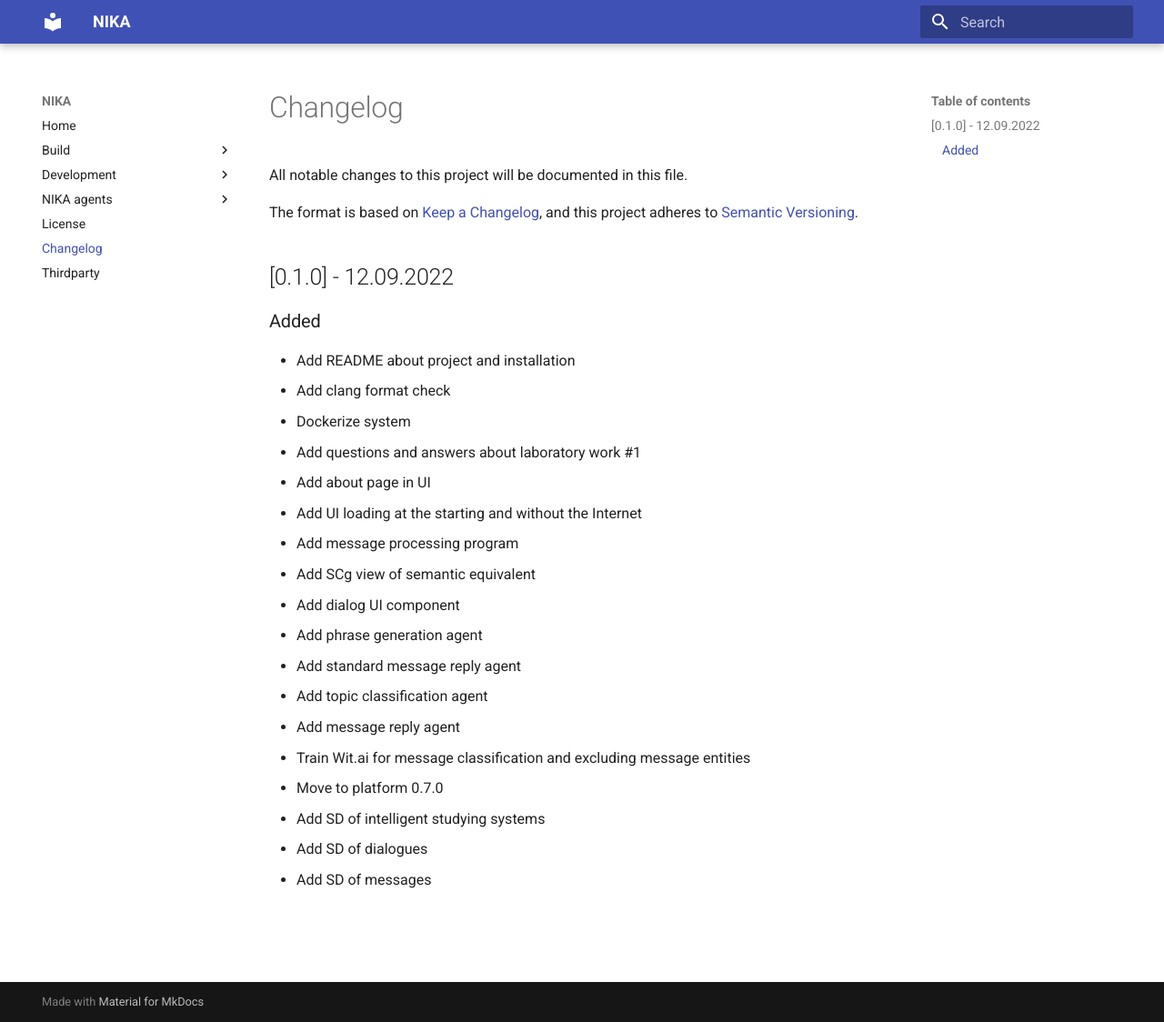
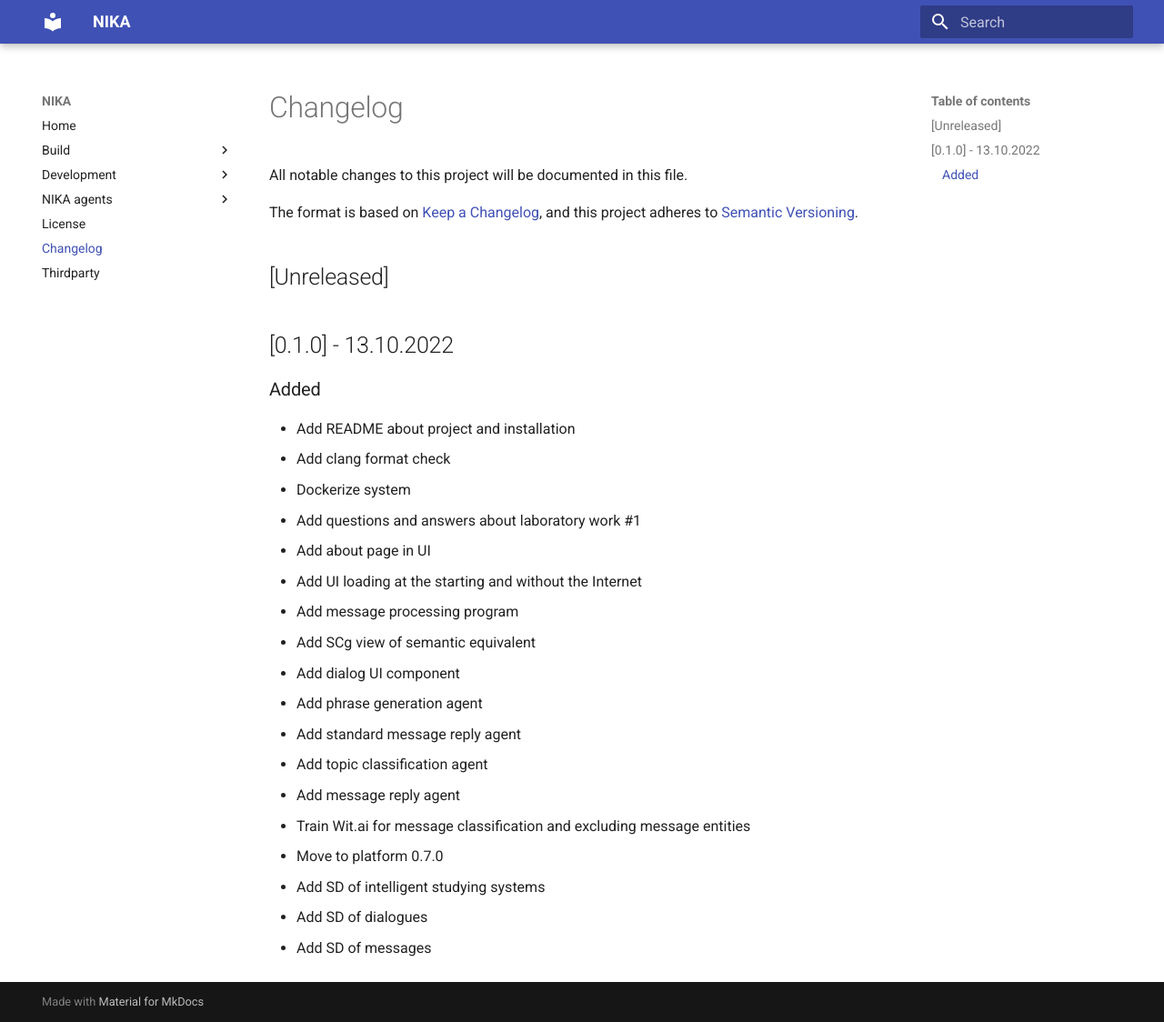
Before and after one commit to ostis-apps/nika, an MkDocs documentation site: the page built from docs/changelog.md, in a window 1280 px wide and 1124 px high. Shown: the whole window at 91% size. Built offline with MkDocs 1.6.1 and Material for MkDocs 9.7.7, drawn with Linux system fonts in a browser that asks for light colours.

Commit message:
changelog: release 0.1.0

```diff
--- a/docs/changelog.md
+++ b/docs/changelog.md
@@ -5,7 +5,10 @@ All notable changes to this project will be documented in this file.
 The format is based on [Keep a Changelog](https://keepachangelog.com/en/1.0.0/),
 and this project adheres to [Semantic Versioning](https://semver.org/spec/v2.0.0.html).
 
-## [0.1.0] - 12.09.2022
+## [Unreleased]
+
+
+## [0.1.0] - 13.10.2022
 
 ### Added
 
```
